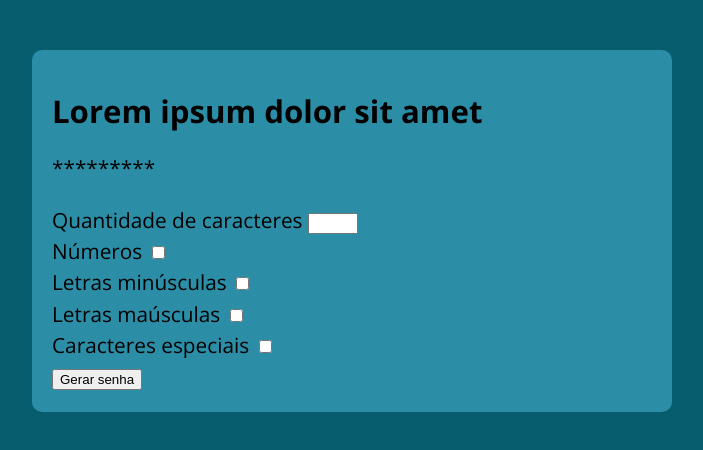
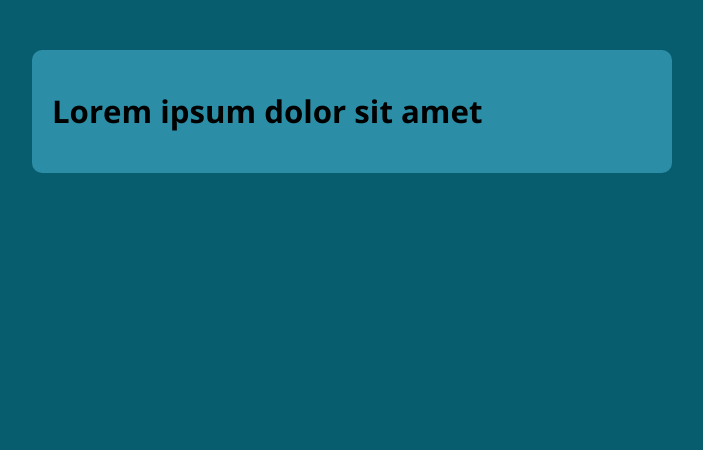
Before and after one commit to JoseWillamys/Configurando-Webpack, a website built with webpack: page public/index.html in a window 1280 px wide. Shown: the whole page, without its empty margins (288-991 px from the left). Built offline with nearby package versions, Linux system fonts and the light colour scheme.

Commit message:
Update index.html

```diff
--- a/public/index.html
+++ b/public/index.html
@@ -13,30 +13,7 @@
 
     <section class="container">
         <h1>Lorem ipsum dolor sit amet</h1>
-        <p class="senha">*********</p>
-        <div class="flex-box">
-            <label for="quantidade">
-                Quantidade de caracteres
-                <input type="number" id="quantidade">
-            </label>
-            <label for="opcoes">
-                Números
-                <input type="checkbox" id="opcoes" class="opcoes" value="n">
-            </label>
-            <label for="opcoes2">
-                Letras minúsculas
-                <input type="checkbox" id="opcoes2" class="opcoes" value="m">
-            </label>
-            <label for="opcoes3">
-                Letras maúsculas
-                <input type="checkbox" id="opcoes3" class="opcoes" value="M">
-            </label>
-            <label for="opcoes4">
-                Caracteres especiais
-                <input type="checkbox" id="opcoes4" class="opcoes" value="#">
-            </label>
-            <button class="gerar-senha">Gerar senha</button>
-        </div>
+    </section>
 </body>
 
 </html>
```
